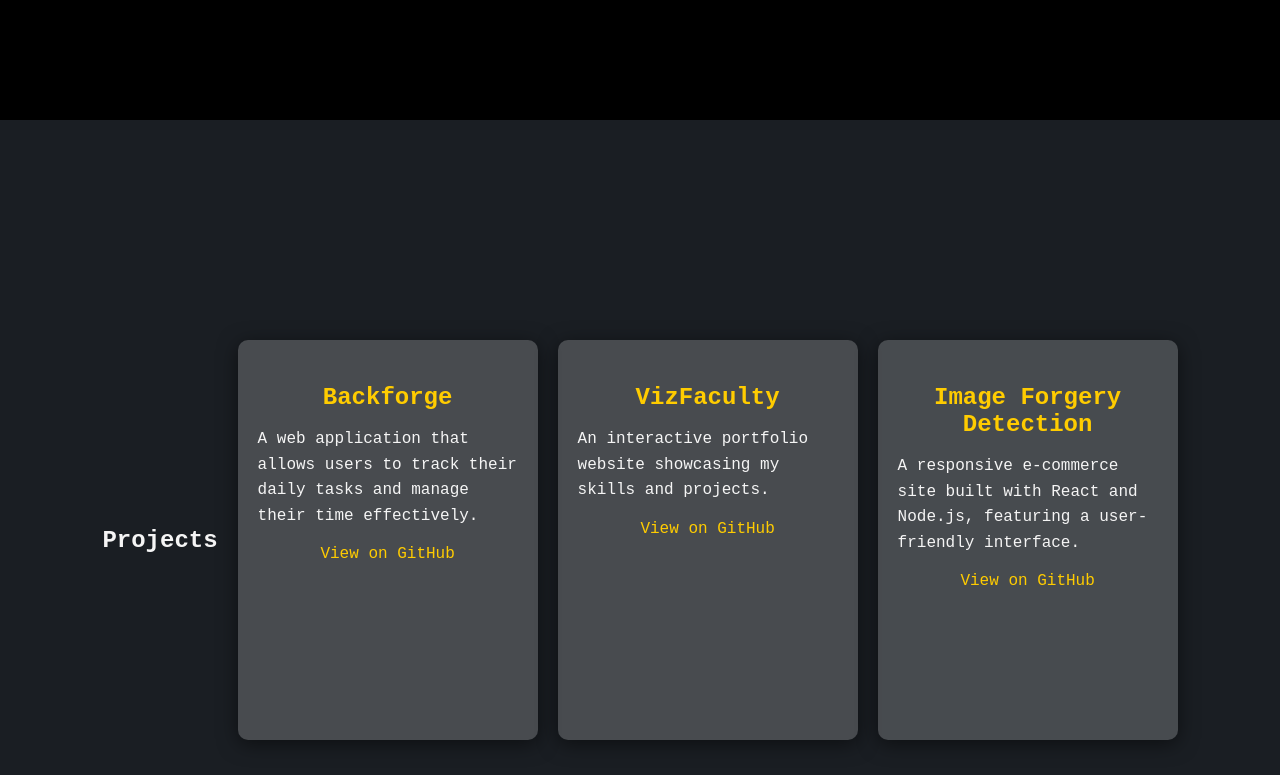
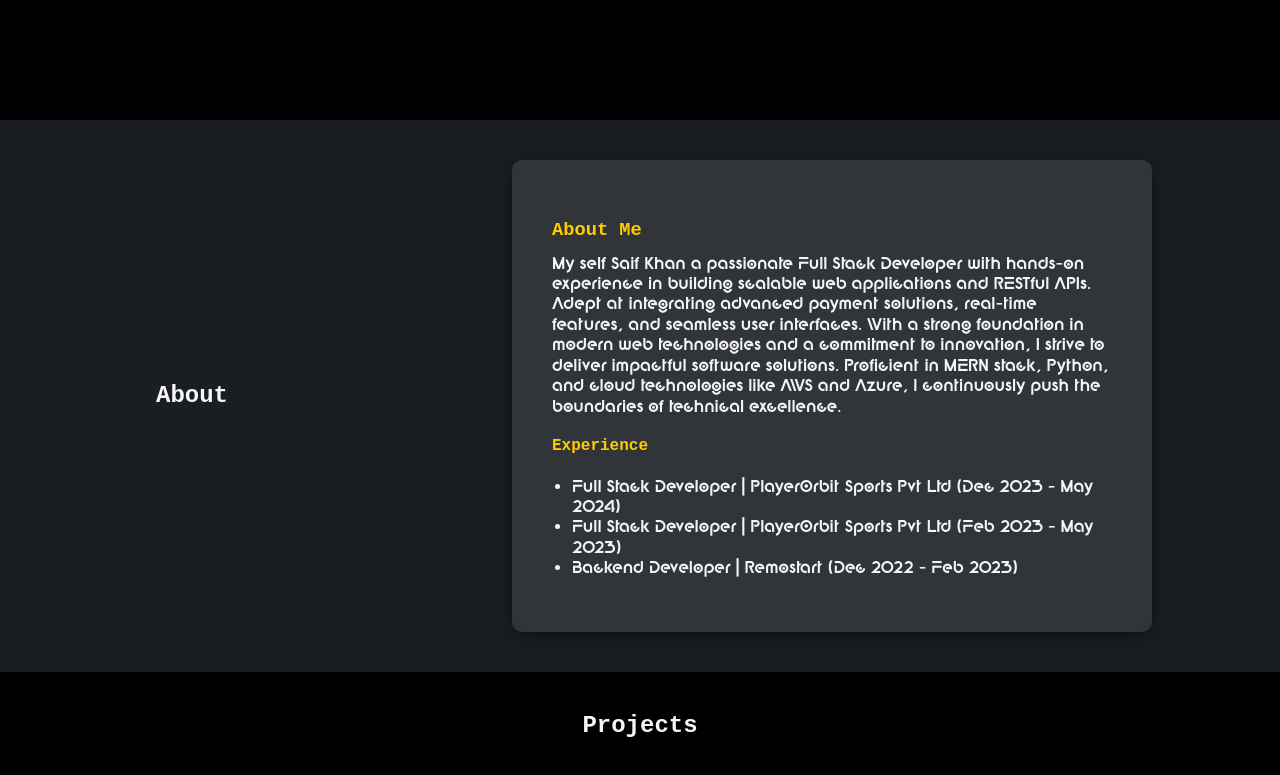
Before and after one commit to Saifkhan-rkp/portfolio, a plain HTML site: page index.html in a window 1280 px wide. Shown: the part 680-1455 px from the top of the page. Drawn offline with Linux system fonts and the light colour scheme.

Commit message:
feat: Added about section as per given description(#9)

```diff
--- a/index.html
+++ b/index.html
@@ -24,23 +24,76 @@
           <p id="title" class="glitch" data-slice="20">Software Developer</p>
         </div>
       </div>
-      <div id="about"></div>
-      <div id="projects">
+      <div id="about" class="section about">
+        <div class="title-container">
+          <h2>About</h2>
+        </div>
+        <div class="content-container">
+          <div class="about-card">
+            <div class="card-content">
+              <h3>About Me</h3>
+              <p>
+                My self Saif Khan a passionate Full Stack Developer with
+                hands-on experience in building scalable web applications and
+                RESTful APIs. Adept at integrating advanced payment solutions,
+                real-time features, and seamless user interfaces. With a strong
+                foundation in modern web technologies and a commitment to
+                innovation, I strive to deliver impactful software solutions.
+                Proficient in MERN stack, Python, and cloud technologies like
+                AWS and Azure, I continuously push the boundaries of technical
+                excellence.
+              </p>
+              <h4>Experience</h4>
+              <ul>
+                <li>
+                  <strong
+                    >Full Stack Developer | PlayerOrbit Sports Pvt Ltd (Dec 2023
+                    - May 2024)
+                  </strong>
+                </li>
+
+                <li>
+                  <strong
+                    >Full Stack Developer | PlayerOrbit Sports Pvt Ltd (Feb 2023
+                    - May 2023)
+                  </strong>
+                </li>
+
+                <li>
+                  <strong
+                    >Backend Developer | Remostart (Dec 2022 - Feb 2023)
+                  </strong>
+                </li>
+              </ul>
+            </div>
+          </div>
+        </div>
+      </div>
+      <div id="projects" class="section projects">
+        <div class="title-container">
           <h2>Projects</h2>
+        </div>
+        <div class="content-container">
           <div class="project-card">
             <div class="card-content">
               <h3>Backforge</h3>
               <p>
-                    A web application that allows users to track their daily tasks and
-                    manage their time effectively.
+                A web application that allows users to track their daily tasks
+                and manage their time effectively.
               </p>
-                <a href="https://github.com/Saifkhan-rkp/backforge" target="_blank">View on GitHub</a>
+              <a
+                href="https://github.com/Saifkhan-rkp/backforge"
+                target="_blank"
+                >View on GitHub</a
+              >
             </div>
             <div class="card-image">
-                <iframe src="https://www.npmjs.com/package/backforge"
+              <iframe
+                src="https://www.npmjs.com/package/backforge"
                 title="Backforge Project"
                 frameborder="0"
-                        allowfullscreen>
+                allowfullscreen
+              >
               </iframe>
             </div>
           </div>
@@ -51,13 +104,19 @@
                 An interactive portfolio website showcasing my skills and
                 projects.
               </p>
-                <a href="https://github.com/Saifkhan-rkp/project-two" target="_blank">View on GitHub</a>
+              <a
+                href="https://github.com/Saifkhan-rkp/project-two"
+                target="_blank"
+                >View on GitHub</a
+              >
             </div>
             <div class="card-image">
-                <iframe src="https://vizfaculty.vercel.app"
+              <iframe
+                src="https://vizfaculty.vercel.app"
                 title="VizFaculty Project"
                 frameborder="0"
-                        allowfullscreen>
+                allowfullscreen
+              >
               </iframe>
             </div>
           </div>
@@ -68,19 +127,31 @@
                 A responsive e-commerce site built with React and Node.js,
                 featuring a user-friendly interface.
               </p>
-                <a href="https://github.com/Saifkhan-rkp/forgery_detection" target="_blank">View on GitHub</a>
+              <a
+                href="https://github.com/Saifkhan-rkp/forgery_detection"
+                target="_blank"
+                >View on GitHub</a
+              >
             </div>
             <div class="card-image">
-                <iframe src="https://github.com/Saifkhan-rkp/forgery_detection"
+              <iframe
+                src="https://github.com/Saifkhan-rkp/forgery_detection"
                 title="Image Forgery Project"
                 frameborder="0"
-                        allowfullscreen>
+                allowfullscreen
+              >
               </iframe>
             </div>
           </div>
         </div>
-      <div id="contact"></div>
-      <div id="footer">
+      </div>
+      <div id="contact" class="section">
+        <div class="title-container">
+          <h2>Get in Touch</h2>
+        </div>
+        <div class="content-container"></div>
+      </div>
+      <div id="footer" class="footer">
         <p>&copy; Copyright 2024</p>
       </div>
     </main>
--- a/style.css
+++ b/style.css
@@ -116,13 +116,11 @@ li a:hover {
     background-color: #1a1e23;
 }*/
 #projects {
-    min-height: 100vh;
     display: flex;
     flex-wrap: wrap;
     justify-content: center;
     align-items: center;
     gap: 20px;
-    background-color: #1a1e23;
     padding: 20px;
 }
 
@@ -251,6 +249,83 @@ li a:hover {
     /* Darker background for better contrast */
 }
 
+/* Section */
+.section {
+    display: flex;
+    flex-direction: row;
+    justify-content: space-between;
+    min-height: 50vh;
+    padding: 20px 0;
+}
+
+/* Containers */
+
+.title-container {
+    flex: 0 0 30%;
+    display: flex;
+    align-items: center;
+    justify-content: center;
+}
+
+.content-container {
+    flex: 0 0 70%;
+    display: flex;
+    justify-content: center;
+    align-items: center;
+}
+
+/* About Section */
+#about {
+    background-color: #1a1e23;
+}
+
+.about-card {
+    position: relative;
+    width: 100%;
+    max-width: 600px;
+    background-color: rgba(255, 255, 255, 0.1);
+    border-radius: 10px;
+    padding: 20px;
+    margin: 20px 0;
+    box-shadow: 0 4px 20px rgba(0, 0, 0, 0.5);
+    transition: transform 0.3s ease, box-shadow 0.3s ease;
+}
+
+.about-card:hover {
+    transform: scale(1.05);
+    box-shadow: 0 8px 30px rgba(0, 0, 0, 0.7);
+}
+
+.about-card h3 {
+    color: #ffcc00;
+    margin-bottom: 10px;
+}
+
+.about-card p {
+    color: whitesmoke;
+    line-height: 1.6;
+    font-size: 0.8em;
+    font-family: "digital geometric";
+
+}
+
+.about-card h4 {
+    color: #ffcc00;
+    margin-top: 20px;
+}
+
+.about-card ul {
+    color: whitesmoke;
+    line-height: 1.6;
+    font-size: 0.8em;
+    padding-left: 20px;
+    font-family: "digital geometric";
+}
+
+/* Contact Section */
+#contact {
+    background-color: #1a1e23;
+}
 
 /* Glitch */
 
```
Lines whose indentation alone changed are shown as unchanged.
